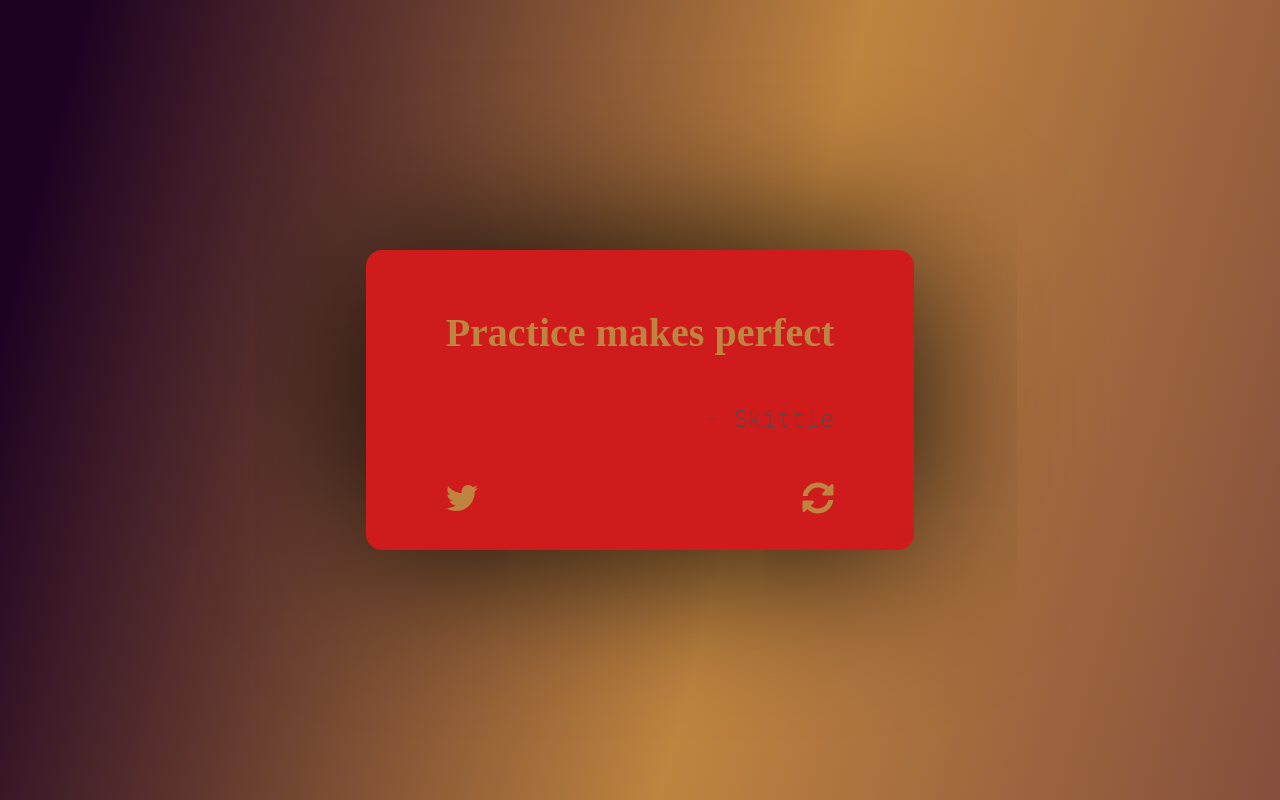
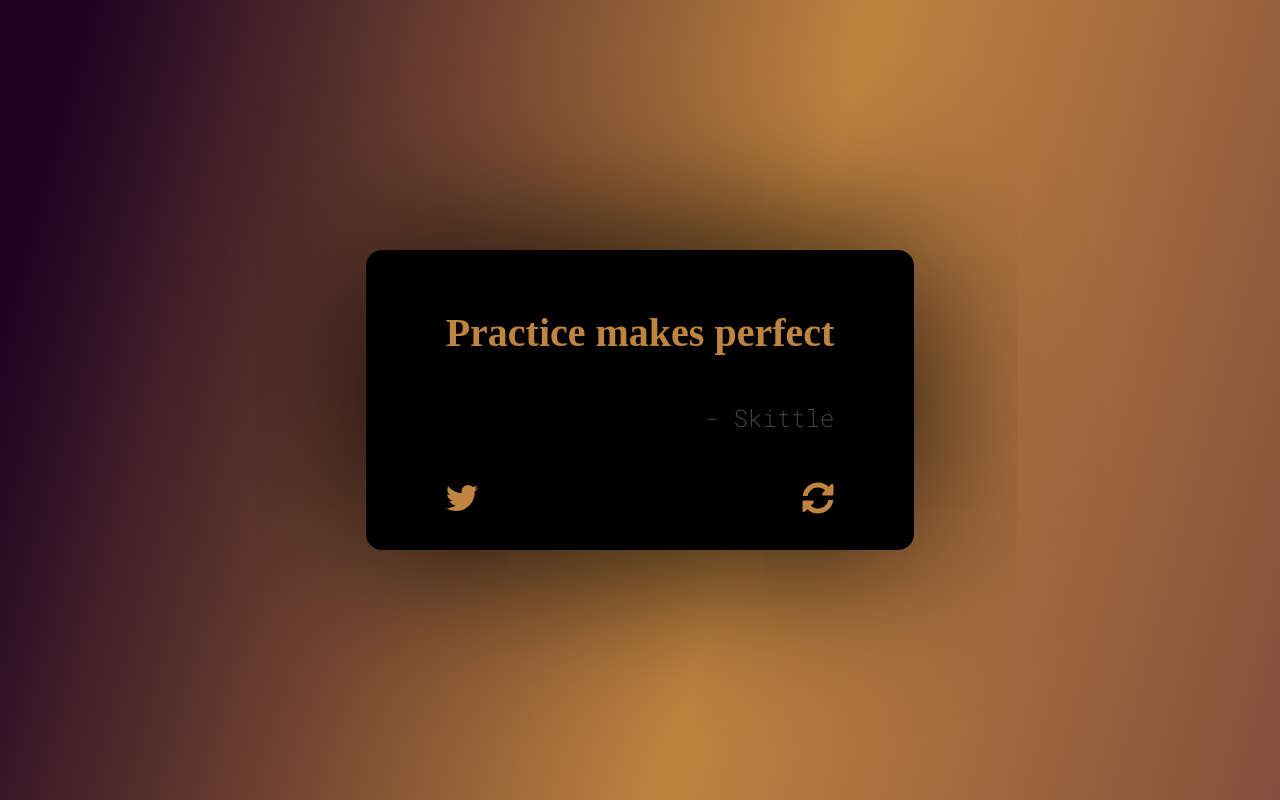
Before and after one commit to AnnupKapur/quotemachine, a React (Create React App) app: page / in a window 1280 px wide. Built offline with nearby package versions, Linux system fonts and the light colour scheme; a web font is replaced by a local one.

Commit message:
return quote box to black

```diff
--- a/src/App.css
+++ b/src/App.css
@@ -26,7 +26,7 @@
   flex-direction: column;
   justify-content: center;
   align-items: center;
-  background-color: rgb(207, 27, 27);
+  background-color: rgb(0, 0, 0);
   box-shadow: 0em 0em 10em 0em black;
   font-size: 1rem;
   border-radius: 1em;
```
